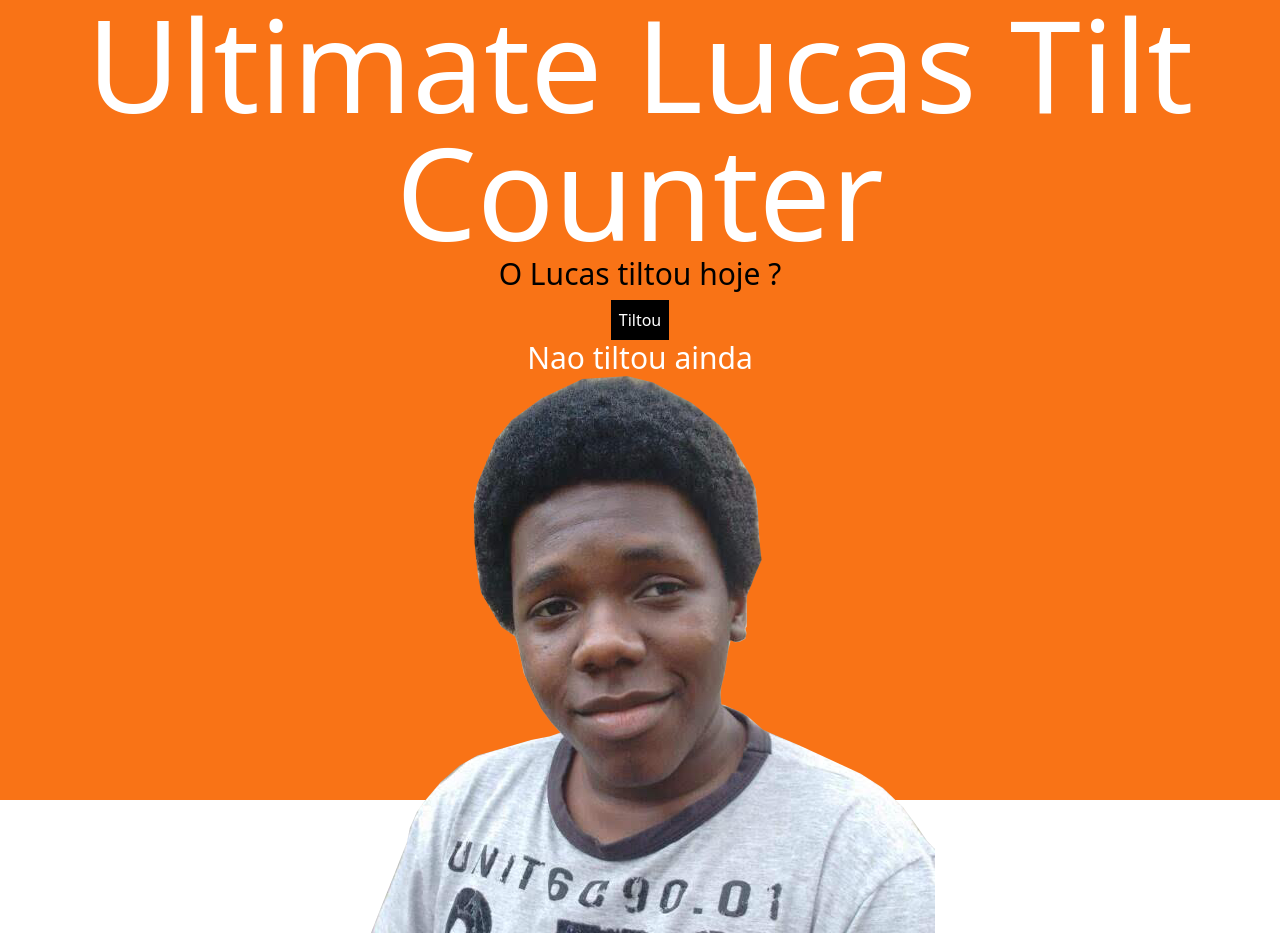
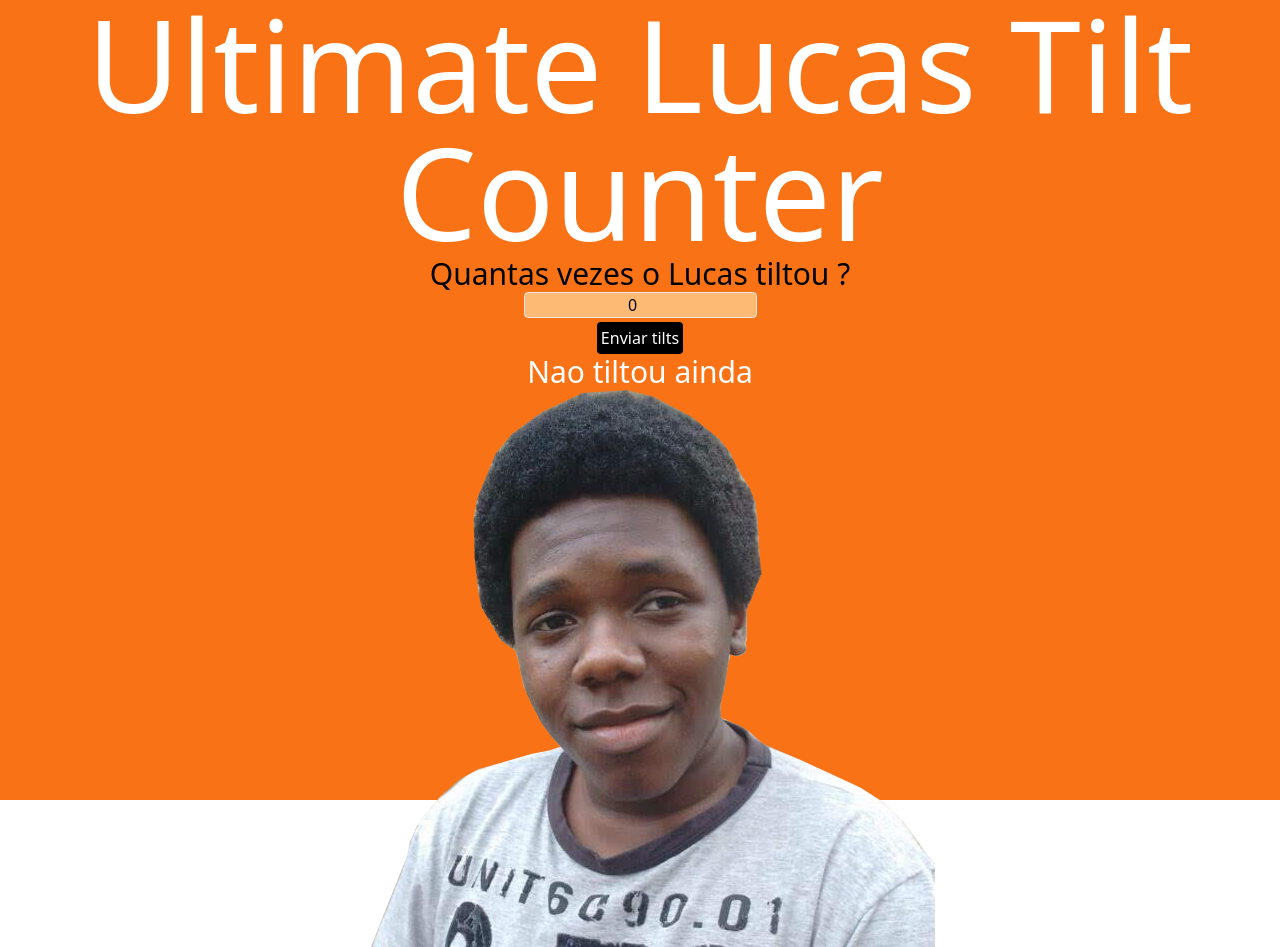
Before and after one commit to Thiteago/lucas-tilt, a SvelteKit app: page / in a window 1280 px wide. Built offline with nearby package versions, Linux system fonts and the light colour scheme; no server answers; the database is empty.

Commit message:
add input for more than one tilt entry

```diff
--- a/src/routes/+page.svelte
+++ b/src/routes/+page.svelte
@@ -5,11 +5,15 @@
   import { collection, getDocs,doc, setDoc } from "firebase/firestore";
   import { db } from '../routes/+layout.svelte';
 
-
+  $: qntdTilts = 0
   let image = lucaspaz
   let tiltedRecently = false
 
   $: tilt = 0
+
+  $: if(qntdTilts < 0 || qntdTilts == null){
+    qntdTilts = 0
+  }
 
   onMount(async () => {
     verifyIfTilted()
@@ -52,7 +56,7 @@
         doc.data().tilt_count > tilt ? canTilt = false : canTilt = true
       });
 
-        return canTilt
+      return canTilt
     } catch (error) {
       console.error('Erro ao obter dados do Firestore:', error);
     }
@@ -63,7 +67,7 @@
       try {
         const docRef = doc(db, "data", "uVWaQBObRq1PTKGJ09ku")
         await setDoc(docRef, {
-          tilt_count: tilt,
+          tilt_count: tilt+qntdTilts,
           last_time_tilted: new Date()
         });
         console.log("Document written with ID: ", docRef.id);
@@ -76,7 +80,7 @@
 
   function tiltou(){
     document.getElementById('container').classList.add('container-content')
-    tilt += 1
+    tilt += qntdTilts
     image = lucastilt
     postTilt()
     setTimeout(() => {
@@ -90,11 +94,16 @@
   <div>
     <h1 class="text-9xl text-center text-white">Ultimate Lucas Tilt Counter</h1>
     <div class="flex flex-col items-center">
-      <p class="text-3xl">O Lucas tiltou hoje ?</p>
-      <button disabled={tiltedRecently} id="button" on:click={() => tiltou()} class="p-2 mt-2 hover:bg-gray-700
-        disabled:bg-gray-100
-        disabled:text-gray-300
-        bg-black text-white">Tiltou</button>
+      <p class="text-3xl">Quantas vezes o Lucas tiltou ?</p>
+      <div class="flex flex-col items-center justify-between gap-1">
+        <input class="rounded text-center bg-orange-300 border" bind:value={qntdTilts} type="number">
+        <button disabled={tiltedRecently} id="button" on:click={() => tiltou()} class="p-1 hover:bg-gray-700
+          disabled:bg-gray-100
+          disabled:text-gray-300
+          bg-black text-white
+          rounded
+          ">Enviar tilts</button>
+      </div>
     </div>
   </div>
 
```
